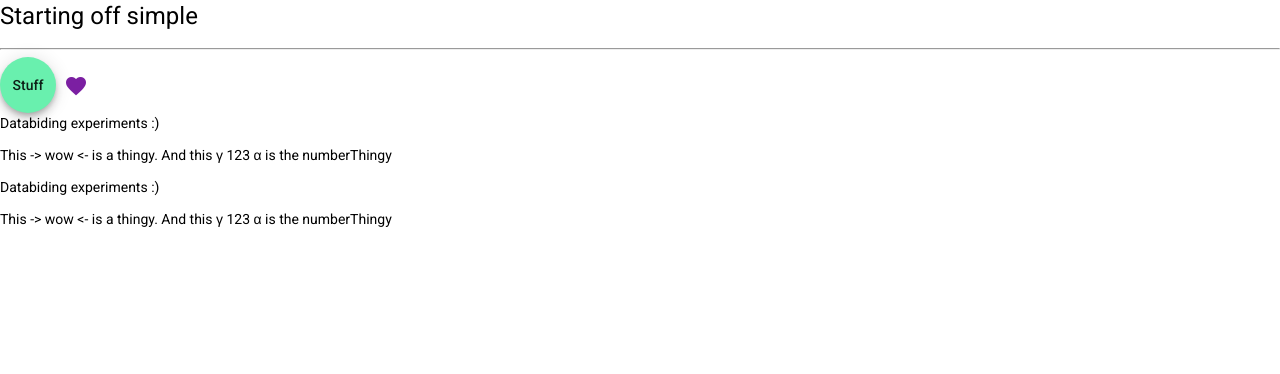
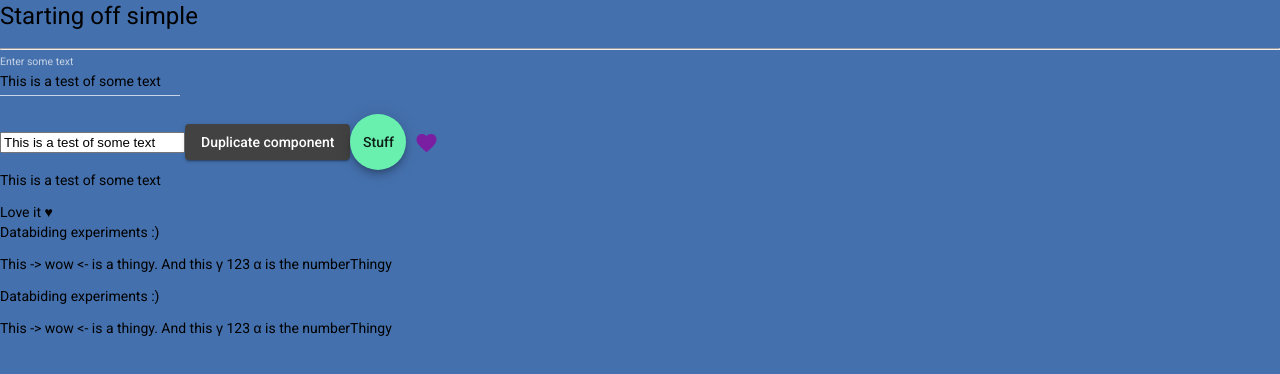
Before and after one commit to Positive-Dev-Solutions/cody-homepage, an Angular app: page / in a window 1280 px wide. Shown: the top 374 px of the page. Built offline with nearby package versions, Linux system fonts and the light colour scheme.

Commit message:
Data binding testing

```diff
--- a/src/app/app.component.scss
+++ b/src/app/app.component.scss
@@ -1,3 +1,3 @@
 app-root {
-  background-color: lightgray;
+  background-color: white;
 }
--- a/src/app/app.module.ts
+++ b/src/app/app.module.ts
@@ -1,5 +1,6 @@
 import { BrowserModule } from '@angular/platform-browser';
 import { NgModule } from '@angular/core';
+import { FormsModule } from '@angular/forms';
 import { BrowserAnimationsModule } from '@angular/platform-browser/animations';
 
 import { AppRoutingModule } from './app-routing.module';
@@ -15,6 +16,7 @@ import { MaterialModule } from './material.module';
     ServersComponent
   ],
   imports: [
+    FormsModule,
     BrowserModule,
     AppRoutingModule,
     BrowserAnimationsModule,
--- a/src/app/servers/servers.component.html
+++ b/src/app/servers/servers.component.html
@@ -1,6 +1,38 @@
-<button mat-fab>Stuff</button>
-<button mat-icon-button color="primary" [disabled]="isDisableTestOn">
-  <mat-icon>favorite</mat-icon>
-</button>
+
+<form>
+  <mat-form-field>
+    <mat-label>Enter some text</mat-label>
+    <input
+      matInput
+      placeholder="testing"
+      [(ngModel)]="someText"
+      [ngModelOptions]="{standalone: true}">
+      <!-- (input)="onTypingStuff($event)"> -->
+      <!-- [(ngModel)]="someText"> -->
+  </mat-form-field>
+</form>
+
+<input
+      type="text"
+      [(ngModel)]="someText">
+<button
+  mat-raised-button
+  (click)="onDuplicateComponent()">Duplicate component</button>
+
+<button
+  mat-fab
+  (click)="onStuff('stuff')">Stuff</button>
+<button
+  mat-icon-button
+  (click)="onLoveIt()"
+  color="primary"
+  [disabled]="isDisableTestOn">
+    <mat-icon>favorite</mat-icon>
+  </button>
+
+<p>{{ someText }}</p>
+
+<div
+  [innerHTML]="loveIt"></div>
 <app-server></app-server>
 <app-server></app-server>
--- a/src/app/servers/servers.component.ts
+++ b/src/app/servers/servers.component.ts
@@ -7,6 +7,8 @@ import { Component, OnInit } from '@angular/core';
 })
 export class ServersComponent implements OnInit {
   isDisableTestOn = true;
+  someText = "This is a test of some text";
+  loveIt = "Love it &hearts;";
 
   constructor() {
     setTimeout(() => {
@@ -17,4 +19,20 @@ export class ServersComponent implements OnInit {
   ngOnInit(): void {
   }
 
+  onDuplicateComponent() {
+
+  }
+
+  onTypingStuff(event: Event) {
+      this.someText = (<HTMLInputElement>event.target).value;
+  }
+
+  onStuff(s: string) {
+    this.someText = "Clicking Stuff resets... ya know... " + s;
+  }
+
+  onLoveIt() {
+    this.loveIt = "&#128150;";
+  }
+
 }
--- a/src/styles.scss
+++ b/src/styles.scss
@@ -1,4 +1,4 @@
 /* You can add global styles to this file, and also import other style files */
 
 html, body { height: 100%; }
-body { margin: 0; font-family: Roboto, "Helvetica Neue", sans-serif; }
+body { background-color: #4470AD; margin: 0; font-family: Roboto, "Helvetica Neue", sans-serif; }
```
Also changed, not shown: src/app/material.module.ts (+10 -3 lines).
